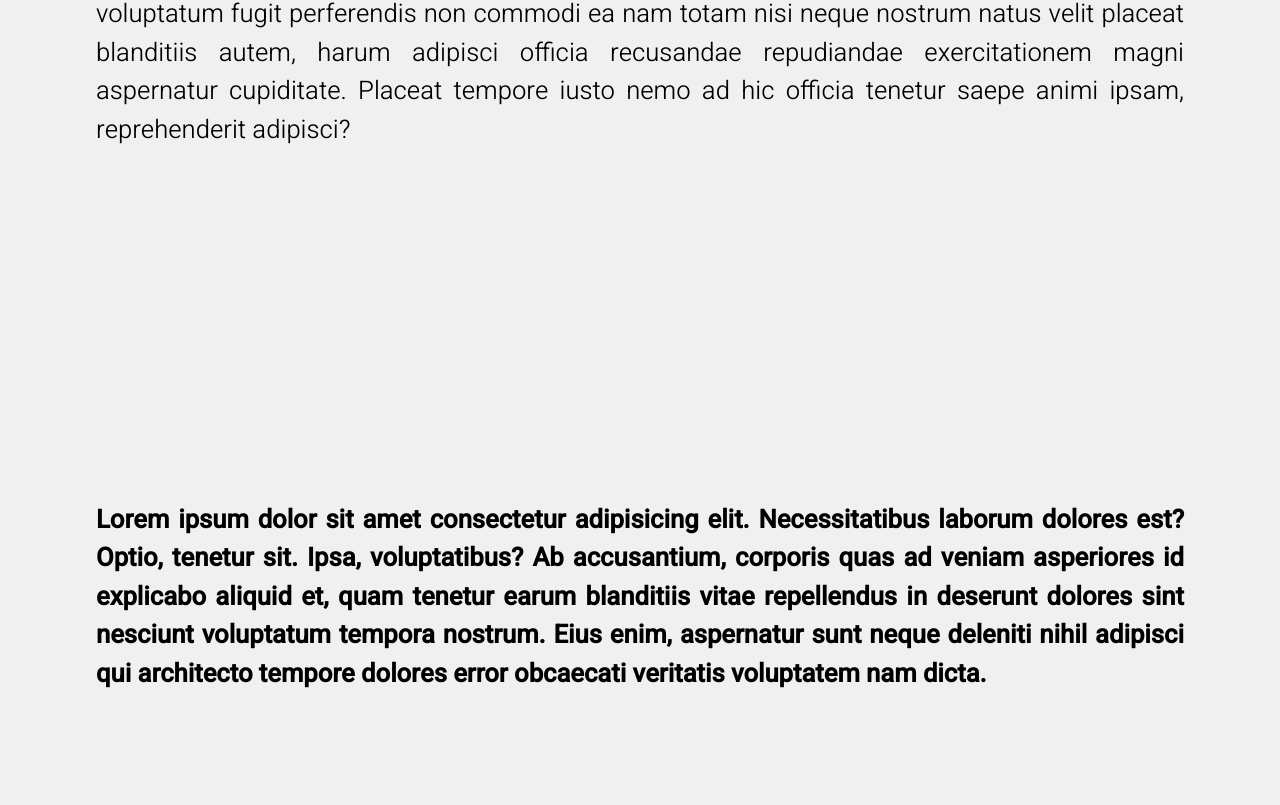
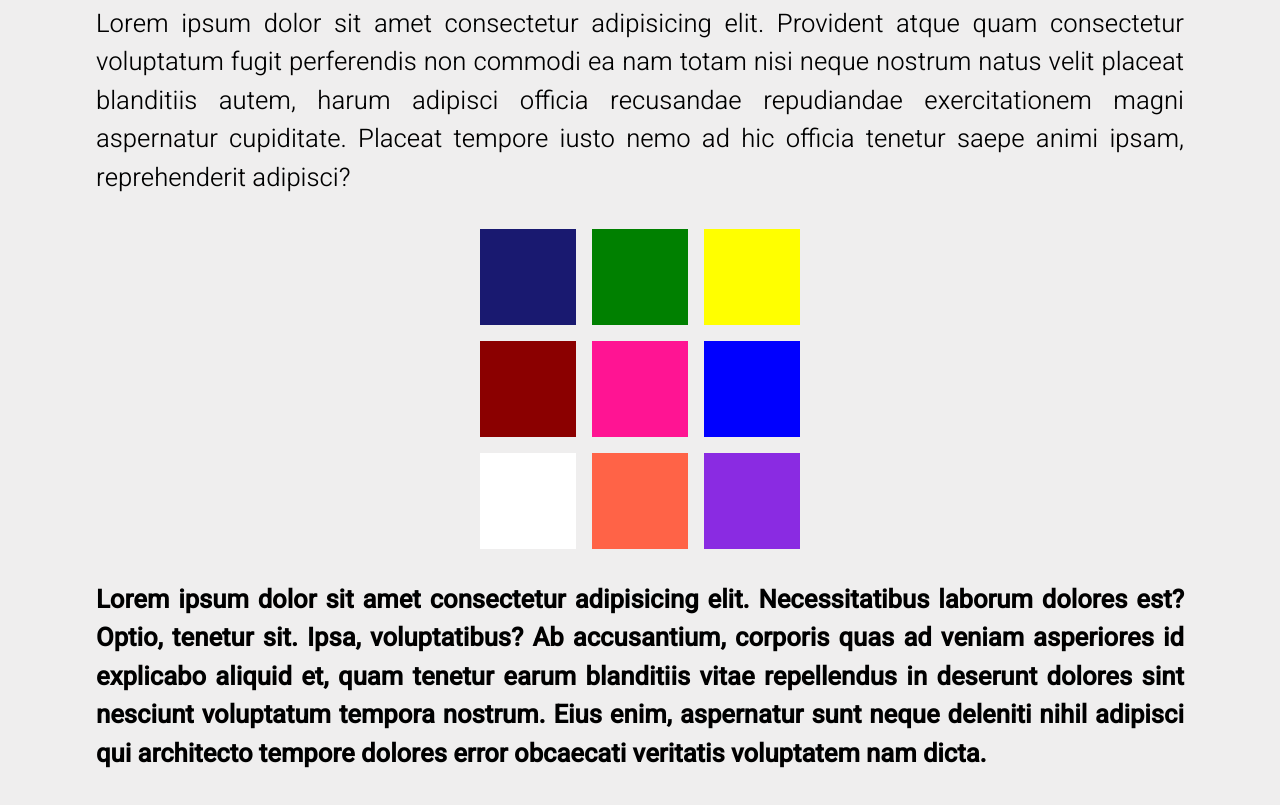
Before and after one commit to youngburi/homepage, a Next.js app: page / in a window 1280 px wide. Shown: the part 907-1712 px from the top of the page. Before the commit the page ends 1616 px from the top, so only its background shows below. Built offline with nearby package versions, Linux system fonts and the light colour scheme; a web font is replaced by a local one.

Commit message:
changed lightbg color, corrected topmargins for animation in content container, colorgrid fix, adjustments

```diff
--- a/components/background/ContentContainer.tsx
+++ b/components/background/ContentContainer.tsx
@@ -12,14 +12,14 @@ export const ContentContainer = () => {
       position="relative"
       mx={inView ? ["0rem"] : ["1rem", "1rem", "4rem"]}
       px={inView ? ["2rem", "2rem", "6rem"] : ["1rem", "1rem", "2rem"]}
-      pt={inView ? "4rem" : "1rem"}
-      mt={inView ? "0rem" : "3rem"}
+      pt={inView ? ["2rem", "2rem", "6rem"] : "1rem"}
+      mt={inView ? "1rem" : ["2rem", "2rem", "6rem"]}
       transitionDuration="300ms"
       transitionTimingFunction="ease"
       transitionProperty="borderTopRadius, margin-left, margin-top, margin-right, padding-left, padding-top, padding-right"
       bg="custom.lightbg"
       ref={ref}
-      borderTopRadius={inView ? "0" : "0.5rem"}
+      borderTopRadius={inView ? "0" : ["1rem", "1rem", "2rem"]}
     >
       <Box
         position="relative"
@@ -38,11 +38,10 @@ export const ContentContainer = () => {
       </Box>
       <ColorGrid />
       <Box
-        pb="4"
+        pb="8"
         fontSize={["1.4rem", "1.5rem", "1.6rem"]}
         fontWeight="700"
         textAlign="justify"
-        pt={"2rem"}
       >
         <Text color="black">
           Lorem ipsum dolor sit amet consectetur adipisicing elit.
--- a/components/chakra/theme.ts
+++ b/components/chakra/theme.ts
@@ -3,7 +3,7 @@ import { mode } from "@chakra-ui/theme-tools";
 
 const colors = {
   custom: {
-    lightbg: "#f0f0f0",
+    lightbg: "#efeeee",
     yellow: "yellow",
   },
 };
--- a/components/squares/ColorGrid.tsx
+++ b/components/squares/ColorGrid.tsx
@@ -1,20 +1,21 @@
-import { Box, Square } from "@chakra-ui/react";
+import { Box } from "@chakra-ui/react";
 import React from "react";
+import { SquareBox } from "./SquareBox";
 import { SquareGrid } from "./SquareGrid";
 
 export const ColorGrid = () => {
   return (
-    <Box display="grid" placeItems="center" position="relative">
+    <Box display="grid" placeItems="center" position="relative" my="8">
       <SquareGrid size={["31vh", "38vh", "40vh"]}>
-        <Square color="midnightblue" />
-        <Square color="green" />
-        <Square color="yellow" />
-        <Square color="darkred" />
-        <Square color="deeppink" />
-        <Square color="blue" />
-        <Square color="white" />
-        <Square color="tomato" />
-        <Square color="blueviolet" />
+        <SquareBox color="midnightblue" />
+        <SquareBox color="green" />
+        <SquareBox color="yellow" />
+        <SquareBox color="darkred" />
+        <SquareBox color="deeppink" />
+        <SquareBox color="blue" />
+        <SquareBox color="white" />
+        <SquareBox color="tomato" />
+        <SquareBox color="blueviolet" />
       </SquareGrid>
     </Box>
   );
--- a/components/squares/SquareBox.tsx
+++ b/components/squares/SquareBox.tsx
@@ -1,7 +1,7 @@
 import { Box } from "@chakra-ui/react";
 import React, { ReactNode, useState } from "react";
 
-export const Square = ({
+export const SquareBox = ({
   initialPosition = [0, 0],
   color,
   children,
@@ -43,6 +43,7 @@ export const Square = ({
       _hover={{
         transform: "translate(-2rem,-2rem)",
         boxShadow: "4rem 4rem black",
+        transition: "box-shadow 300ms ease, transform 300ms ease",
       }}
     >
       {children}
--- a/pages/index.tsx
+++ b/pages/index.tsx
@@ -2,7 +2,7 @@ import { Box, Flex, Heading, Image, Text } from "@chakra-ui/react";
 import React from "react";
 import { Background } from "../components/background/Background";
 import { ContentContainer } from "../components/background/ContentContainer";
-import { Square } from "../components/squares/SquareBox";
+import { SquareBox } from "../components/squares/SquareBox";
 
 const IndexPage = () => {
   return (
@@ -16,7 +16,7 @@ const IndexPage = () => {
         gridTemplateRows="auto 1fr"
       >
         <Flex alignItems="center">
-          <Square
+          <SquareBox
             color="transparent"
             size={["4rem", "4rem", "clamp(1rem, 14vw, 6rem)"]}
             borderRadius={["50%", "50%", "50%"]}
@@ -29,7 +29,7 @@ const IndexPage = () => {
               filter="contrast(0.8) brightness(1.1) saturate(1.8)"
               transition="300ms ease"
             />
-          </Square>
+          </SquareBox>
           <Heading
             ml={["3", "3", "6"]}
             color="white"
@@ -54,6 +54,7 @@ const IndexPage = () => {
             fontSize={["2rem", "2.5rem", "clamp(3rem, 6vw, 6rem)"]}
             px={["4", "4", "8"]}
             mb={["10", "8", "6"]}
+            textShadow="4px 6px 8px rgba(100, 100, 100, 0.3)"
             // fontWeight={["bold"]}
           >
             Software devEloper by day,{" "}
```
